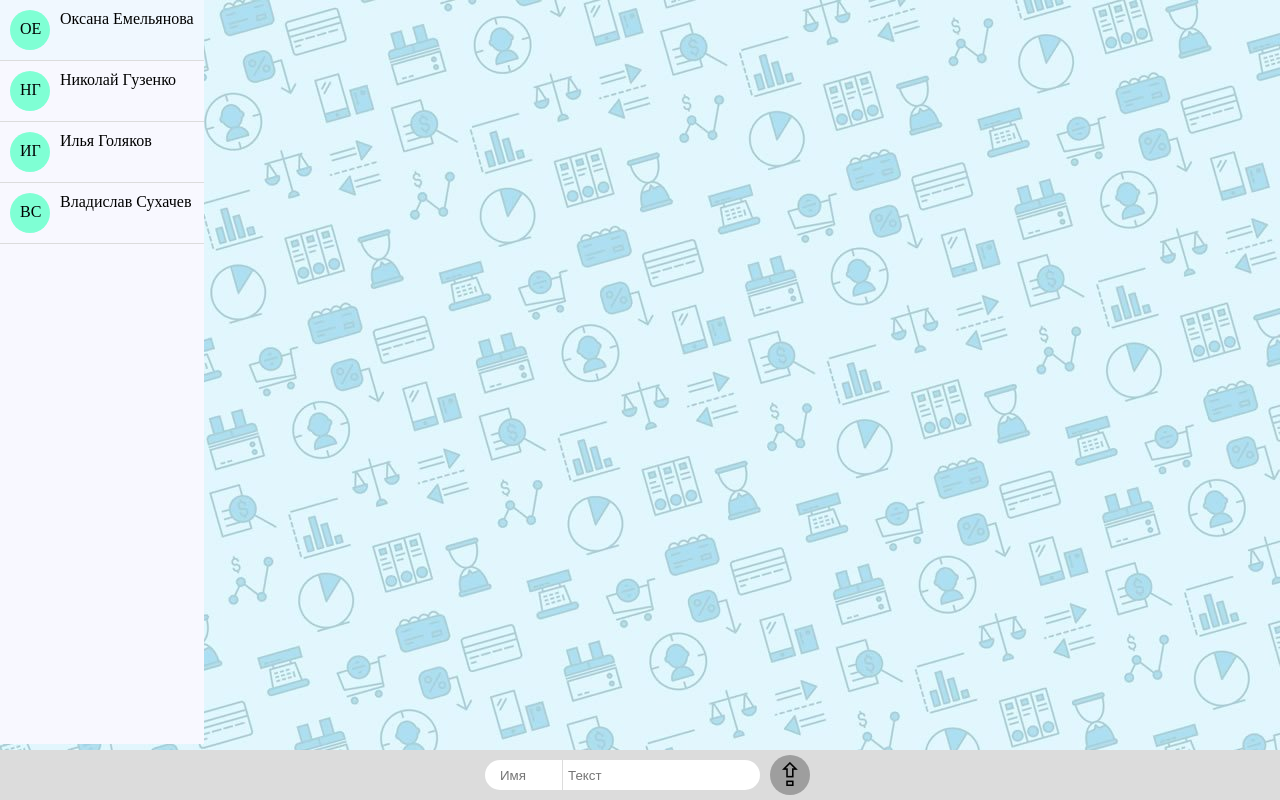
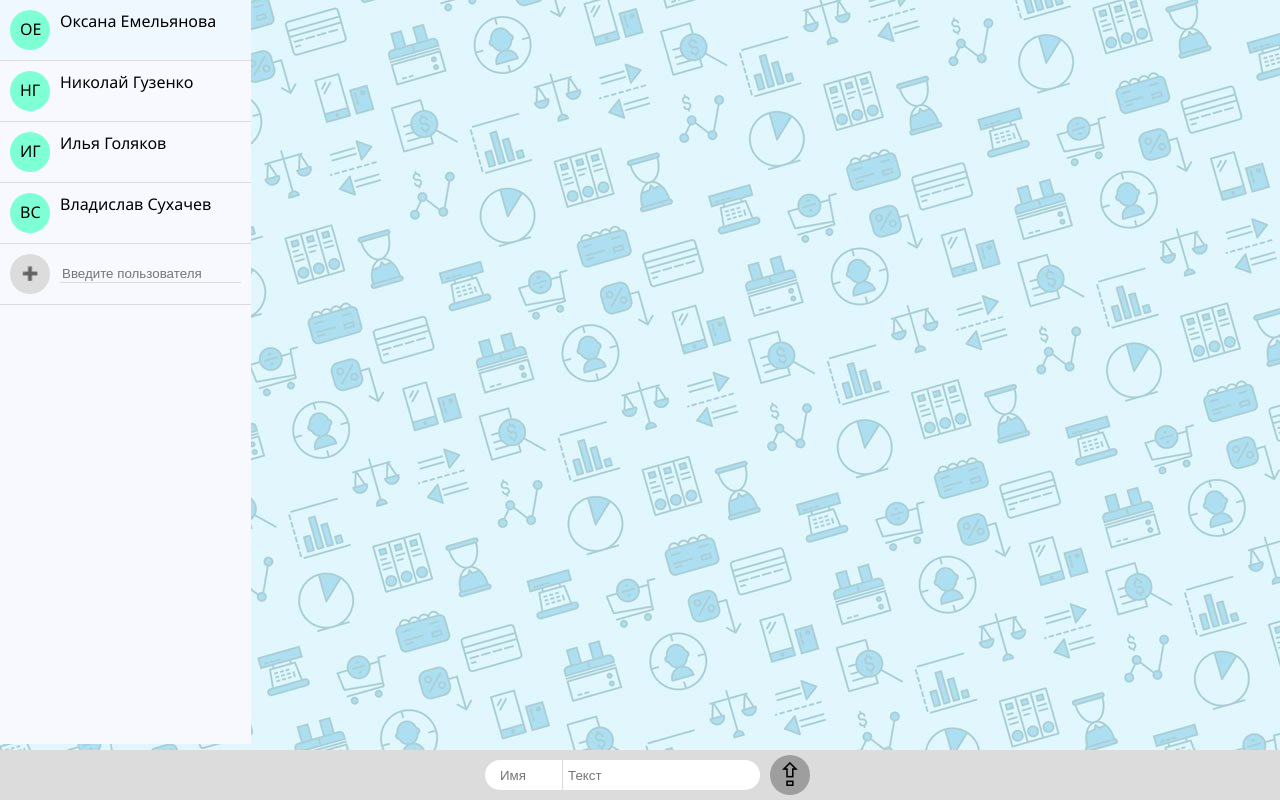
Before and after one commit to DeErovRee/learn-react, a React (Create React App) app: page / in a window 1280 px wide. Built offline with nearby package versions, Linux system fonts and the light colour scheme; grey boxes are pictures that could not be loaded.

Commit message:
Add new chat for chatList

```diff
--- a/src/App.css
+++ b/src/App.css
@@ -1,5 +1,6 @@
 body {
     margin: 0 auto;
+    font-family:'Segoe UI', Tahoma, Geneva, Verdana, sans-serif;
 }
 .App {
     min-height: 100vh;
@@ -33,6 +34,7 @@
 }
 .chatImg {
     text-align: center;
+    border: none;
     width: 40px;
     height: 40px;
     background-color: aquamarine;
@@ -40,10 +42,28 @@
     margin-right: 10px;
     box-sizing: border-box;
     padding: 10px;
+    line-height: 1.2em;
+}
+.chatListAddBtn {
+    background-color: gainsboro;
+    padding: 0;
+}
+.chatListAddInput {
+    border: none;
+    background-color: inherit;
+    border-bottom: 1px solid gainsboro;
+}
+.chatListAddInput:focus-visible {
+    outline: none;
 }
 .sidebar ul li:hover {
     background-color: aliceblue;
     cursor: pointer;
+}
+.MessageList {
+    display: flex;
+    flex-direction: column;
+    align-items: flex-end;
 }
 .message {
     max-width: 70vh;
@@ -67,7 +87,7 @@
     text-align: right;
     margin: 5px 5px;
 }
-form {
+.formSubmit {
     position: sticky;
     bottom: 0;
     width: 100%;
@@ -103,7 +123,7 @@
     padding: 5px 15px 5px 5px;
     margin: 10px 10px 10px 0px;
 }
-form button {
+.sendMessageBtn {
     box-sizing: border-box;
     padding: 0;
     font-size: 32px;
--- a/src/App.jsx
+++ b/src/App.jsx
@@ -60,7 +60,9 @@
       <div className="workSpace">
         <Sidebar
           chatList={chatList}
-          setChatList={setChatList}/>
+          setChatList={setChatList}
+          data={messageBody}
+          setData={setMessageBody}/>
         <div className="messageList">
           {
             messageList.map((e, i) => <Message text={e.text} author={e.author} key={i} timeStamp={e.timeStamp} />)
--- a/src/components/Form.jsx
+++ b/src/components/Form.jsx
@@ -7,7 +7,7 @@
 
     const submitForm = (e) => {
         e.preventDefault()
-        if(e.target[1].value.length > 0) {
+        if(e.target[1].value.length > 0 && e.target[0].value.length > 3) {
             let text = e.target[1].value
             let author = e.target[0].value
             let timeStamp = getCurrentDate()
@@ -20,13 +20,14 @@
             }
         )
     }
+
     return (
-        <form onSubmit={submitForm}>
+        <form onSubmit={submitForm} className='formSubmit'>
             <div className="inputField">
                 <input className="inputName" placeholder="Имя" value={author} onChange={(e) => setData(prevstate => [{...prevstate, author: e.target.value}])} />
                 <input className="inputText" placeholder="Текст" value={text} onChange={(e) => setData(prevstate => [{...prevstate, text: e.target.value}])} />
             </div>
-            <button type="submit">
+            <button type="submit" className='sendMessageBtn'>
                 &#8682;
             </button>
         </form>
--- a/src/components/currentDate.js
+++ b/src/components/currentDate.js
@@ -9,9 +9,15 @@
     let minute = newDate.getMinutes();
     let seconds = newDate.getSeconds();
 
-    hours < 10 ? hours = '0' + hours : hours
-    minute < 10 ? minute = '0' + minute : minute
-    seconds < 10 ? seconds = '0' + seconds : seconds
+    if (hours < 10) {
+        hours = '0' + hours
+    }
+    if (minute < 10) {
+        minute = '0' + minute
+    }
+    if (seconds < 10) {
+        seconds = '0' + seconds
+    }
 
     return `${hours}${separator}${minute}${separator}${seconds}`
 }
--- /dev/null
+++ b/src/components/getFIO.js
@@ -0,0 +1,8 @@
+export const getFIO = (user) => {
+    const userArr = user.split(' ')
+    let FIO = ''
+    for (let i = 0; i < userArr.length; i++) {
+        FIO += userArr[i].slice(0, 1);
+    }
+    return FIO;
+}
--- a/src/components/sidebar.jsx
+++ b/src/components/sidebar.jsx
@@ -1,10 +1,47 @@
-import React from 'react'
+import React, { useState } from 'react'
+import { getFIO } from './getFIO'
 
-export const SidebarItem = ({chatList, setChatList}) => {
+export const SidebarItem = ({chatList, setChatList,}) => {
     return (
         <ul>
-            {chatList.map((el, ind) => <li key={ind}><div className='chatImg'>{el.FIO}</div>{el.title}</li>)}
+            {chatList.map((el, ind) => <li key={ind} className='SiderbarItem'><div className='chatImg'>{el.FIO}</div>{el.title}</li>)}
+            <SidebarItemAdd
+                setChatList={setChatList}
+            />
         </ul>
+    )
+}
+
+export const SidebarItemAdd = ({setChatList}) => {
+
+    const [data, setData] = useState({
+        text: ''
+    })
+
+    const submitForm = (e) => {
+        e.preventDefault()
+        let user = e.target[1].value
+        if (user) {
+            const FIO = getFIO(user)
+            setChatList((prevstate => [...prevstate, {title: user, FIO}]))
+        }
+        setData({
+            text: ''
+        })
+    }
+
+    return (
+        <li>
+            <form className='SidebarItemAdd sidebarItem' onSubmit={submitForm}>
+                <button type='submit' className='chatImg chatListAddBtn'><span>&#10133;</span></button>
+                <input
+                    type='text'
+                    placeholder='Введите пользователя'
+                    className='chatListAddInput'
+                    value={data.text}
+                    onChange={(e) => setData((prevstate) => [{...prevstate, text: e.target.value}])}/>
+            </form>
+        </li>
     )
 }
 
@@ -13,7 +50,7 @@
         <div className="sidebar">
             <SidebarItem
                 chatList={chatList}
-                setChatList={chatList}/>
+                setChatList={setChatList} />
         </div>
     )
 }
--- a/src/index.css
+++ b/src/index.css
@@ -1,3 +1,3 @@
 body {
-    background-image: url(./image/bg-image.jpg)
+    background-image: url(./image/bg-image.jpg);
 }
```
Also changed, not shown: package.json (+17 -3 lines), 1 other file (tests, documents, lock files or other folders).
